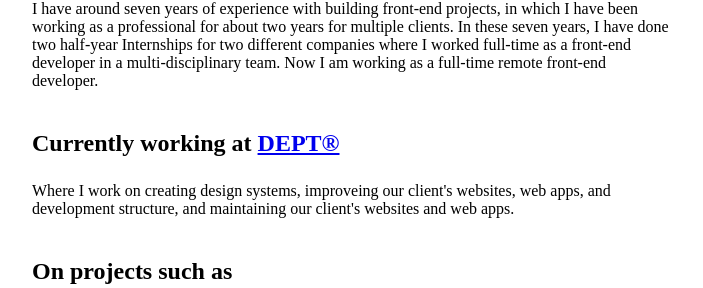
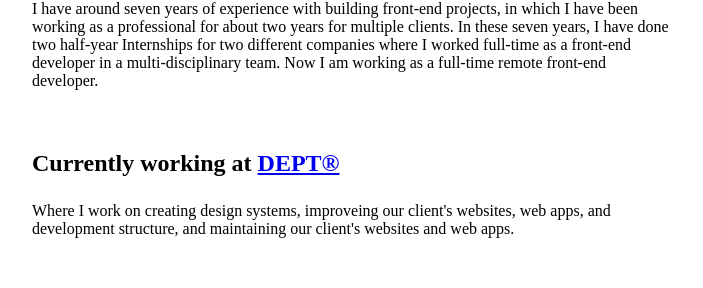
Before and after one commit to damianveltkamp/portfolio, a Next.js app: page / in a window 1280 px wide. Shown: the part 72-360 px from the top of the page, without its empty margins (288-991 px from the left). Built offline with nearby package versions, Linux system fonts and the light colour scheme.

Commit message:
Updated spacing between section containers

```diff
--- a/pages/index.tsx
+++ b/pages/index.tsx
@@ -11,7 +11,7 @@ const MainContainer = styled("main")`
 const SectionContainer = styled("section")`
   padding: 0 20px;
   &:not(:last-child) {
-    margin-bottom: 40px;
+    margin-bottom: 60px;
   }
 
   > *:not(:last-child) {
```
